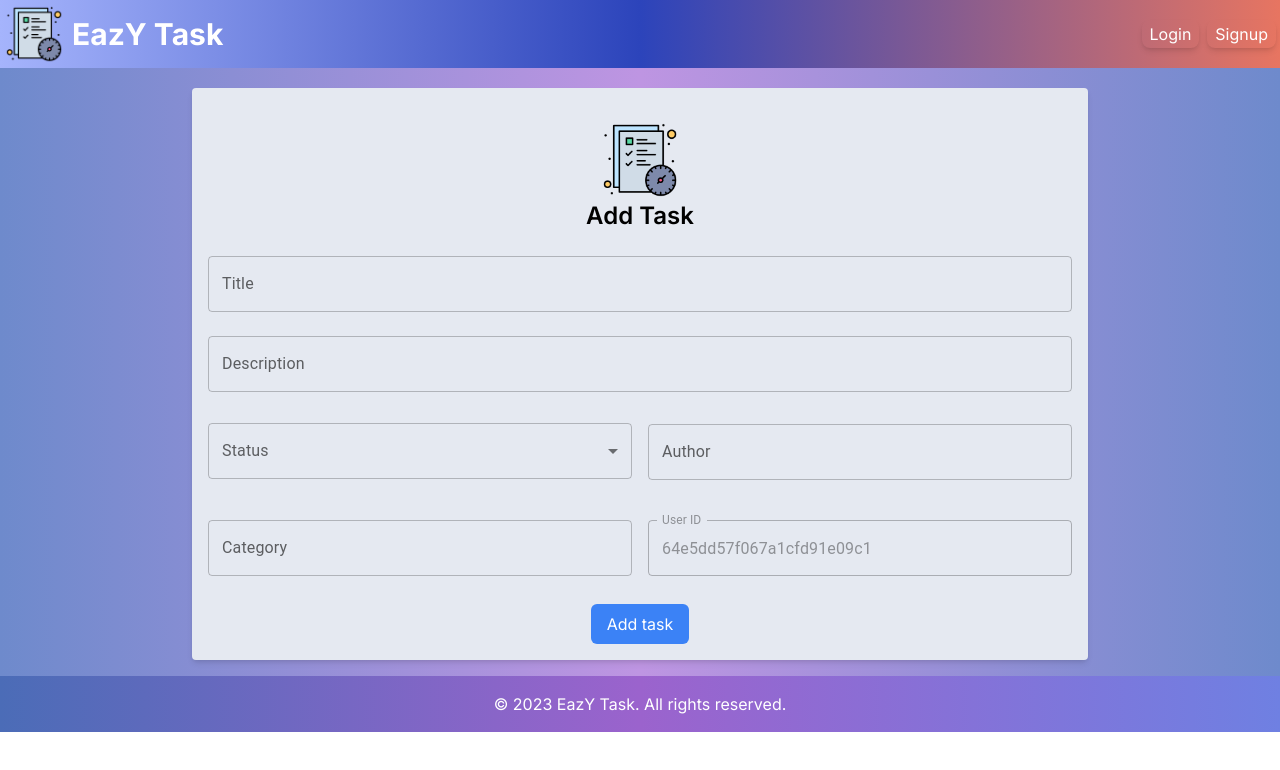
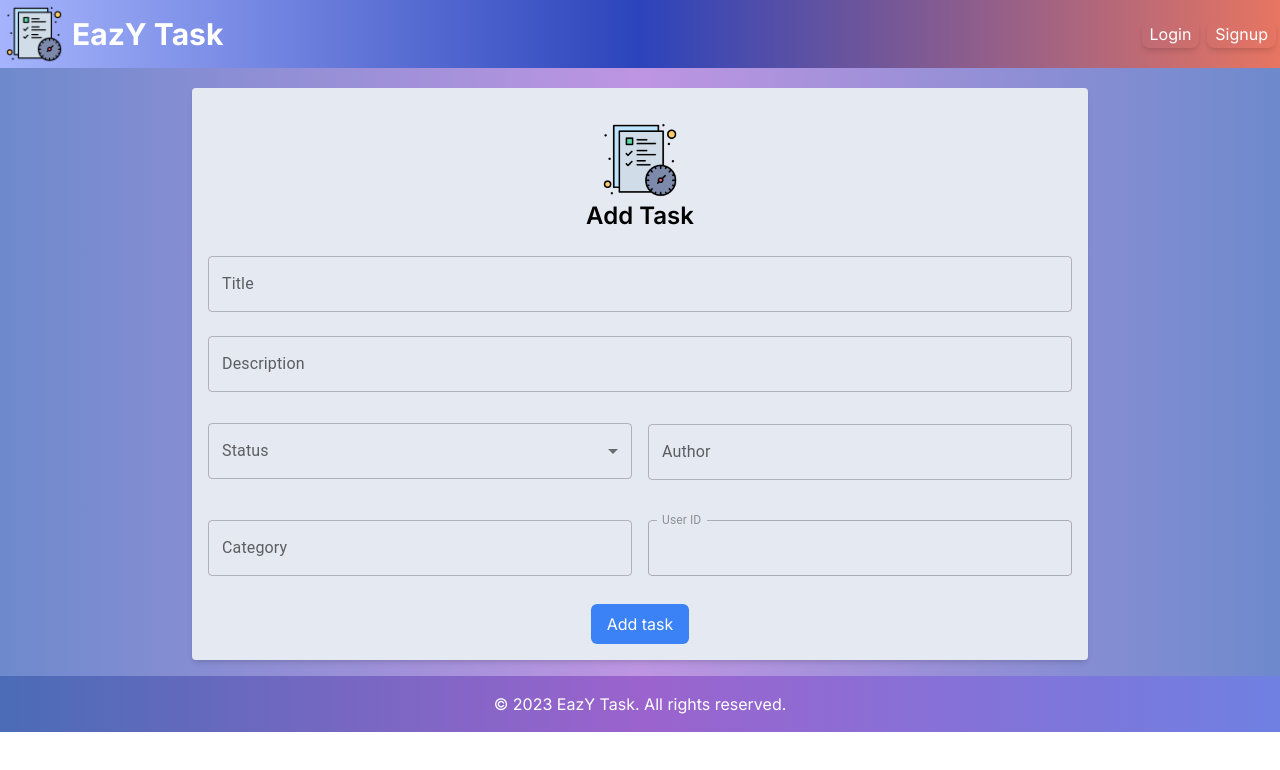
Before and after one commit to pranjal969/eazy-task, a Next.js app: page /add-task in a window 1280 px wide. Shown: the top 770 px of the page. Built offline with nearby package versions, Linux system fonts and the light colour scheme; no server answers.

Commit message:
fix task add
fix task add

```diff
--- a/package.json
+++ b/package.json
@@ -29,5 +29,9 @@
     "react-slider": "^2.0.6",
     "react-toastify": "^9.1.3",
     "tailwindcss": "3.3.3"
+  },
+  "devDependencies": {
+    "eslint": "8.50.0",
+    "eslint-config-next": "13.5.2"
   }
 }
--- a/src/app/add-task/page.js
+++ b/src/app/add-task/page.js
@@ -1,9 +1,11 @@
 'use client'
 
-import React, { useState } from 'react';
+import { useContext, useEffect, useState } from 'react';
+import UserContext from '@/context/userContext';
 import { TextField, Grid, Button, Select, MenuItem, InputLabel, FormControl } from '@mui/material';
 import { addTask } from '@/services/taskService';
 import { toast } from 'react-toastify';
+
 
 const initialFormData = {
   title: '',
@@ -11,11 +13,20 @@ const initialFormData = {
   status: '',
   author: '',
   category: '',
-  userId: '64e5dd57f067a1cfd91e09c1',
+  userId: '',
 };
+
 
 const AddTaskPage = () => {
   const [formData, setFormData] = useState(initialFormData);
+  const contextUser = useContext(UserContext);
+  const [userData, setUserData] = useState();
+
+  useEffect(() => {
+    setUserData(contextUser?.user);
+
+  }, [contextUser.user]);
+
 
   const handleChange = (e) => {
     const { name, value } = e.target;
@@ -31,14 +42,12 @@ const AddTaskPage = () => {
     // Add validations over here
     try {
       const result = await addTask(formData);
-      console.log(result);
       toast.success("Task added successfully", {
         position: 'top-left',
         autoClose: 3000,
       });
       setFormData(initialFormData);
     } catch (error) {
-      console.log(error);
       toast.error("Error adding task", {
         position: 'top-left',
         autoClose: 3000,
@@ -114,16 +123,18 @@ const AddTaskPage = () => {
                 label="User ID"
                 name="userId"
                 fullWidth
-                value={formData.userId}
+                value={userData?._id || ' '}
                 onChange={handleChange}
                 margin="normal"
                 disabled
+                InputLabelProps={{ shrink: true }}
               />
             </Grid>
           </Grid>
           <div className="text-center ">
             <button
               type="submit"
+              disabled={!(userData?._id)}
               className="bg-blue-500 mt-5 text-white px-4 py-2 rounded-md hover:bg-blue-600"
             >
               Add task
--- a/src/components/Navbar.jsx
+++ b/src/components/Navbar.jsx
@@ -6,18 +6,17 @@ import Link from 'next/link';
 import { useRouter } from 'next/navigation';
 import React, { useContext, useEffect, useState } from 'react';
 import { toast } from 'react-toastify';
-
 const Navbar = () => {
   const contextUser = useContext(UserContext);
   const [userData, setUserData] = useState();
-  const router = useRouter();
+
   useEffect(() => {
-
     setUserData(contextUser.user);
-    console.log("first", contextUser)
-  }, [contextUser.user])
+    console.log("first", contextUser);
+  }, [contextUser.user]);
 
 
+  const router = useRouter();
 
   const logout = async (e) => {
     e.preventDefault();
@@ -75,7 +74,6 @@ const Navbar = () => {
                 </button>
               </li>
               <li>
-                {userData.name}
               </li>
             </>
           )}
--- a/src/middleware.js
+++ b/src/middleware.js
@@ -42,5 +42,5 @@ export async function middleware(request) {
 }
 
 export const config = {
-  matcher: ['/','/signup', '/login', '/profile', '/add-task', '/api/users/:path*','/api/work/:path*' ],
+  matcher: ['/','/signup', '/login', '/profile', '/add-task','/api/work/:path*' ],
 };
```
Also changed, not shown: src/context/userContextHelper.js (added, +17 -0 lines), 1 other file (tests, documents, lock files or other folders).
